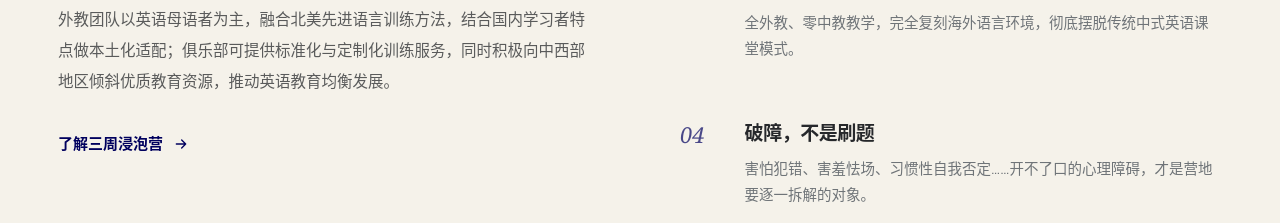
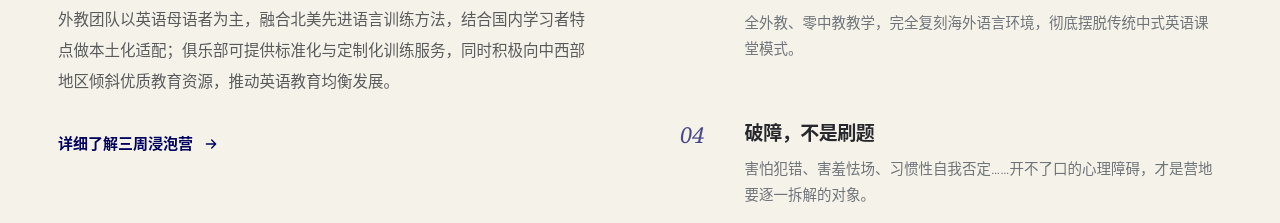
Before and after one commit to mudream6/english-camp, a React (Vite) app: page / in a window 1280 px wide. Shown: the part 1120-1343 px from the top of the page. Built offline with nearby package versions, Linux system fonts and the light colour scheme.

Commit message:
About 弹窗入口文案: 了解三周浸泡营 -> 详细了解三周浸泡营
只改 data.js about.linkText; hero 里同名按钮(冻结区)未动; .tlink 几何 64/1275.8/161x22.5, 高度与 About 1088.5px / 下一区块 y1733.5 均不变(零位移)

```diff
--- a/src/components/About.jsx
+++ b/src/components/About.jsx
@@ -78,7 +78,7 @@ export default function About() {
         </Reveal>
       </div>
 
-      {/* 点「了解三周浸泡营」→ 居中详情弹窗：半透明遮罩压暗背景，
+      {/* 点「详细了解三周浸泡营」→ 居中详情弹窗：半透明遮罩压暗背景，
           点遮罩 / 右上关闭按钮 / ESC 都能关掉回到原页面 */}
       <Modal open={open} onClose={closeModal} labelledBy="camp-detail-title">
         <CampDetail onClose={closeModal} />
--- a/src/data.js
+++ b/src/data.js
@@ -72,7 +72,7 @@ export const about = {
     { v: '4', u: '×', l: '普通班口语训练量' },
     { v: '0', u: '', l: '中教 / 刷题 / 应试' },
   ],
-  linkText: '了解三周浸泡营',
+  linkText: '详细了解三周浸泡营',
 }
 
 export const courses = {
```
